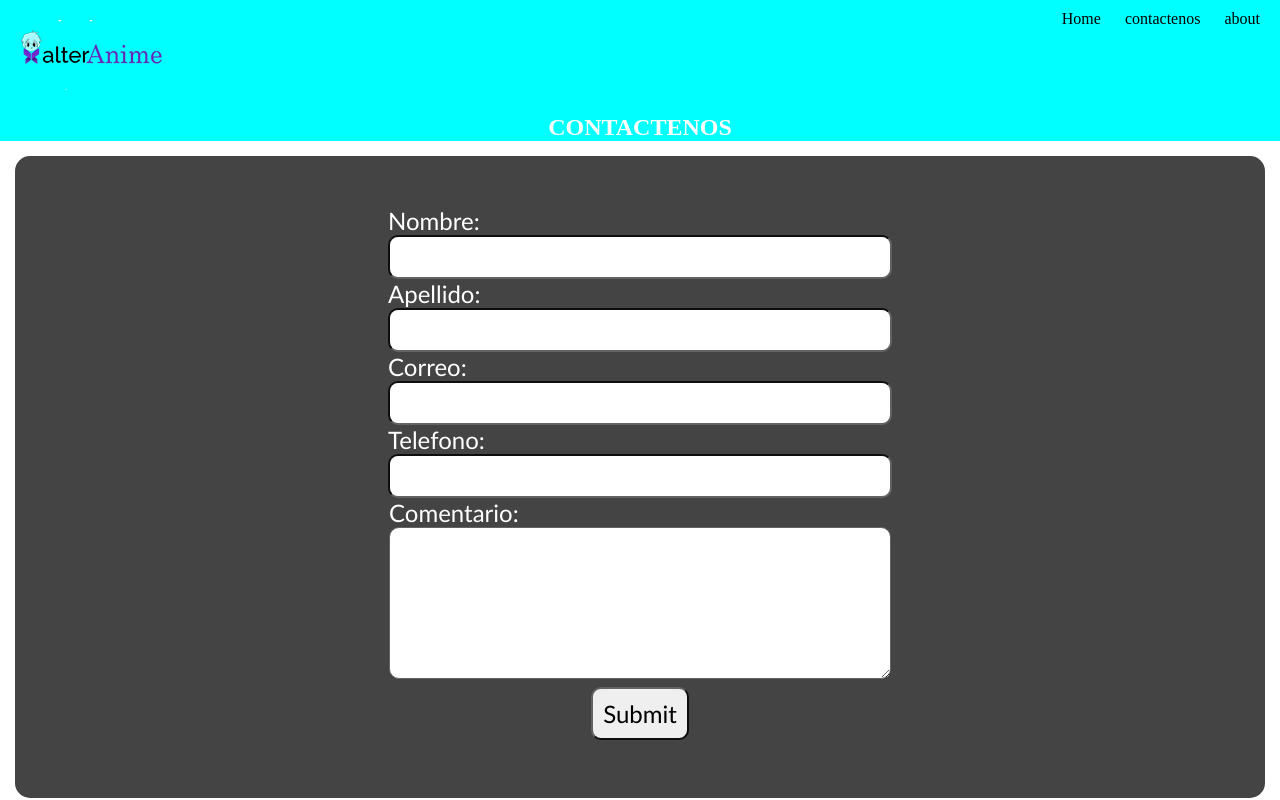
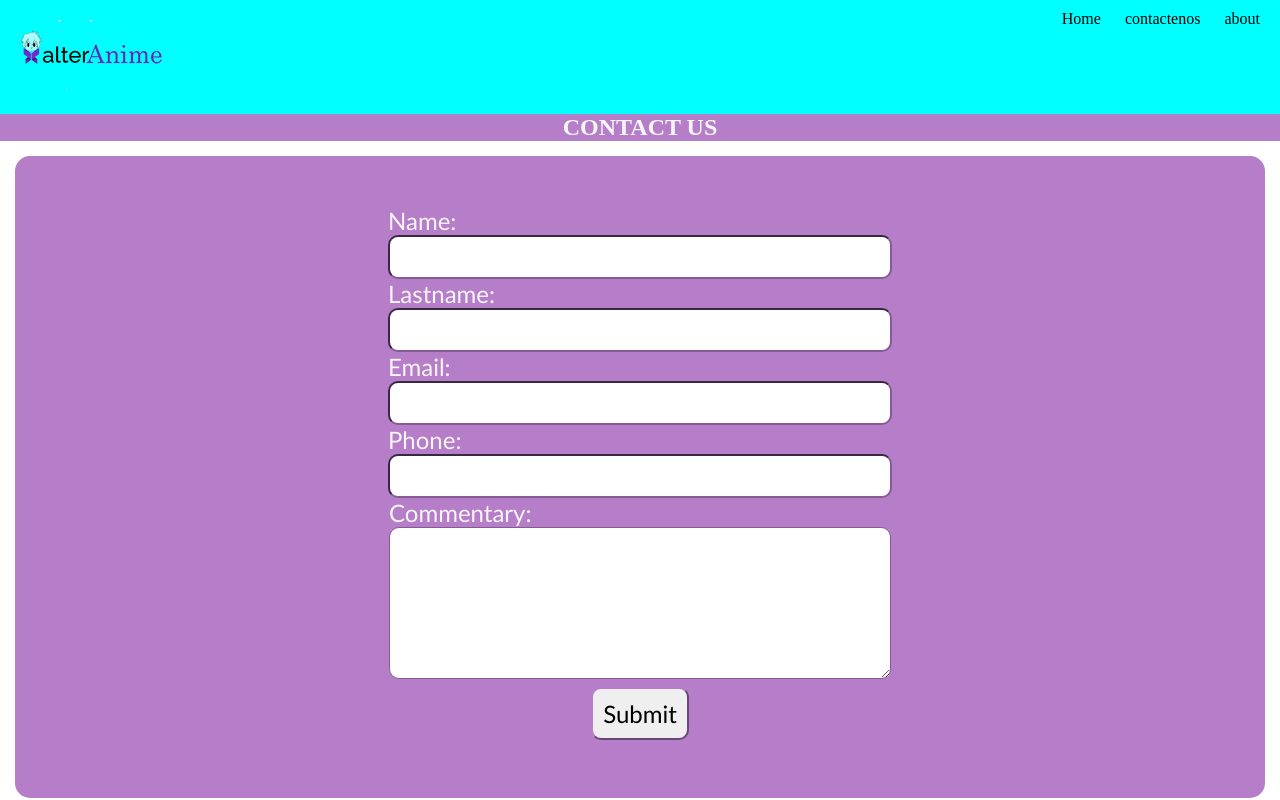
Before and after one commit to EstebanPz-97/Proyecto_semana_10, a React (Create React App) app: page /contactenos in a window 1280 px wide. Shown: the top 800 px of the page. Built offline with nearby package versions, Linux system fonts and the light colour scheme; the HTML template or start-up script is replaced by a standard one.

Commit message:
estilos en homepages + cardlist + siglecard

```diff
--- a/src/modules/AnimeCard/animecard.css
+++ b/src/modules/AnimeCard/animecard.css
@@ -12,6 +12,6 @@
 }
 
 .animecard_paper:hover {
-    background-color: rgb(173, 226, 224);
-    opacity: 0.4;
+    background-color: rgba(211, 181, 224, 0.767);
+    opacity: 0.8;
 }
--- a/src/modules/Animelist/AnimeList.js
+++ b/src/modules/Animelist/AnimeList.js
@@ -4,7 +4,7 @@ import { GridList } from '@material-ui/core';
 
 const AnimeList = (props) => {
   return (
-    <GridList className="animelist__container">
+    <GridList className="animelist-container">
       {props.data.map((anime) => (
         <AnimeCard key={anime.mal_id} anime={anime} />
       ))}
--- /dev/null
+++ b/src/modules/Animelist/animelist.css
@@ -0,0 +1,4 @@
+.animelist-container {
+    flex-wrap: 'wrap';
+    border-radius: 5px;
+  }
--- a/src/modules/SingleAnime/index.js
+++ b/src/modules/SingleAnime/index.js
@@ -1,6 +1,6 @@
 import React from 'react';
 import { Grid, Paper, Typography} from '@material-ui/core';
-
+import './singleanime.css'
 
 const SingleAnime = (props) => {
   console.log(props.info);
@@ -16,18 +16,18 @@ const SingleAnime = (props) => {
   return (
     <Grid
       container
-      spacing={10}
+      spacing={12}
       direction="row"
       justify="center"
       alignContent="center"
       alignItems="center"
-      className="singleanime__container"
+      className="singleanime-main"
     >
       <Grid item>
-        <img src={imageUrl} alt={title} className="singleanime__image" />
+        <img src={imageUrl} alt={title} className="singleanime-image" />
       </Grid>
       <Grid item>
-        <Paper elevation={3} className="singleanime__description">
+        <Paper elevation={3} className="singleanime-info">
           <Typography variant="h4" component="h2">
             {title}
           </Typography>
--- /dev/null
+++ b/src/modules/SingleAnime/singleanime.css
@@ -0,0 +1,13 @@
+.singleanime-main {
+    margin-top: 30px;
+}
+
+.singleanime-image {
+  border-radius: 10px;
+}
+
+.singleanime-info {
+    max-width: 400px;
+    padding: 30px;
+    margin-top: 10px;
+}
--- a/src/views/Contactenos/contactenos.css
+++ b/src/views/Contactenos/contactenos.css
@@ -2,8 +2,8 @@
     display: flex;
     align-items: center;
     justify-content: center;
-    background-color: aqua;
-    color: #ffff;
+    background-color: #b67dc9;
+    color: whitesmoke;
 }
 
 .conatiner_center{
@@ -12,7 +12,7 @@
     flex-wrap: wrap;
     align-content: center;
     align-items: center;
-    background-color: #444444;
+    background-color: #b67dc9;
     padding: 50px;
     border-radius: 15px;
     margin: 15px;
@@ -22,7 +22,7 @@ label{
     display: flex;
     align-items: flex-start;
     justify-content: space-between;
-    color: white;
+    color: whitesmoke;
     font-family: 'Gill Sans', 'Gill Sans MT', Calibri, 'Trebuchet MS', sans-serif;
     font-size: x-large;
 }
@@ -33,16 +33,14 @@ input{
     border-radius: 10px;
     width: 500px;
     height: 40px;
-    border-color: #636363;
-    box-shadow: beige;
+    border-color: #865b94;
 }
 
 textarea{
     display: block;
     justify-content: space-between;
     border-radius: 10px;
-    border-color: #636363;
-    box-shadow: beige;
+    border-color: #865b94;
     width: 500px;
     height: 150px;
 }
@@ -56,6 +54,5 @@ button{
     border-radius: 10px;
     font-family: 'Gill Sans', 'Gill Sans MT', Calibri, 'Trebuchet MS', sans-serif;
     font-size: x-large;
-    border-color:#636363;
-    box-shadow: beige;
+    border-color:#b67dc9;
 }
--- a/src/views/Contactenos/index.js
+++ b/src/views/Contactenos/index.js
@@ -5,10 +5,10 @@ import './contactenos.css';
 //value={nombre} onChange={manejarNombre}
 function Contactenos() {
    const [persona, setPersona] = useState({
-       nombre:"",
-       apellido:"",
-       correo:"",
-       telefono:"",
+       name:"",
+       lastname:"",
+       email:"",
+       phone:"",
        sugerencia:"",
     });
 
@@ -37,26 +37,26 @@ function Contactenos() {
 
     return(
         <div>
-            <h2 className="H2">CONTACTENOS</h2>
+            <h2 className="H2"> CONTACT US</h2>
             <form className="conatiner_center" onSubmit={submit}>
                 <div >
-                   <label htmlFor="" className="label">Nombre:</label>
+                   <label htmlFor="" className="label">Name:</label>
                    <input  className="input" type= "text" value={persona.nombre} name="nombre" onChange={formulario}/>
                 </div>
                 <div>
-                   <label htmlFor="" className="label">Apellido:</label>
+                   <label htmlFor="" className="label">Lastname:</label>
                    <input className="input" type= "text" value={persona.apellido} name="apellido" onChange={formulario}/>
                 </div>
                 <div>
-                   <label htmlFor="" className="label">Correo:</label>
+                   <label htmlFor="" className="label">Email:</label>
                    <input  className="input" type= "email" value={persona.correo} name="correo" onChange={formulario}/>
                 </div>
                 <div>
-                   <label htmlFor="" className="label" > Telefono:</label>
+                   <label htmlFor="" className="label" > Phone:</label>
                    <input className="input" type= "number" value={persona.telefono} name="telefono" onChange={formulario}/>
                 </div>
                 <div className="textarea">
-                  <label htmlFor="" className="label">Comentario:</label>
+                  <label htmlFor="" className="label">Commentary:</label>
                   <textarea  value={persona.sugerencia} name="sugerencia" onChange={formulario}/>
                 </div>
                 <div className="button">
--- a/src/views/Homepage/homepage.css
+++ b/src/views/Homepage/homepage.css
@@ -7,7 +7,7 @@
     width: 300px;
     height: 25px;
     padding: 7px;
-    background-color: rgba(154, 208, 208, 0.767);
+    background-color: rgba(211, 181, 224, 0.767);
 }
 
 .formControl {
```
